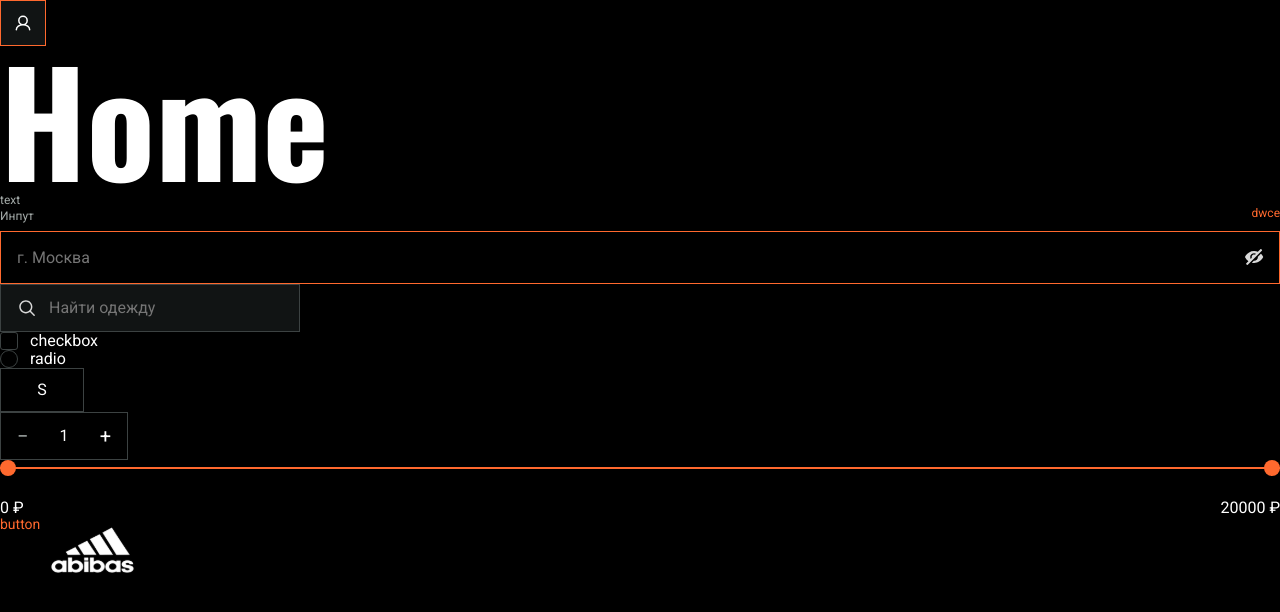
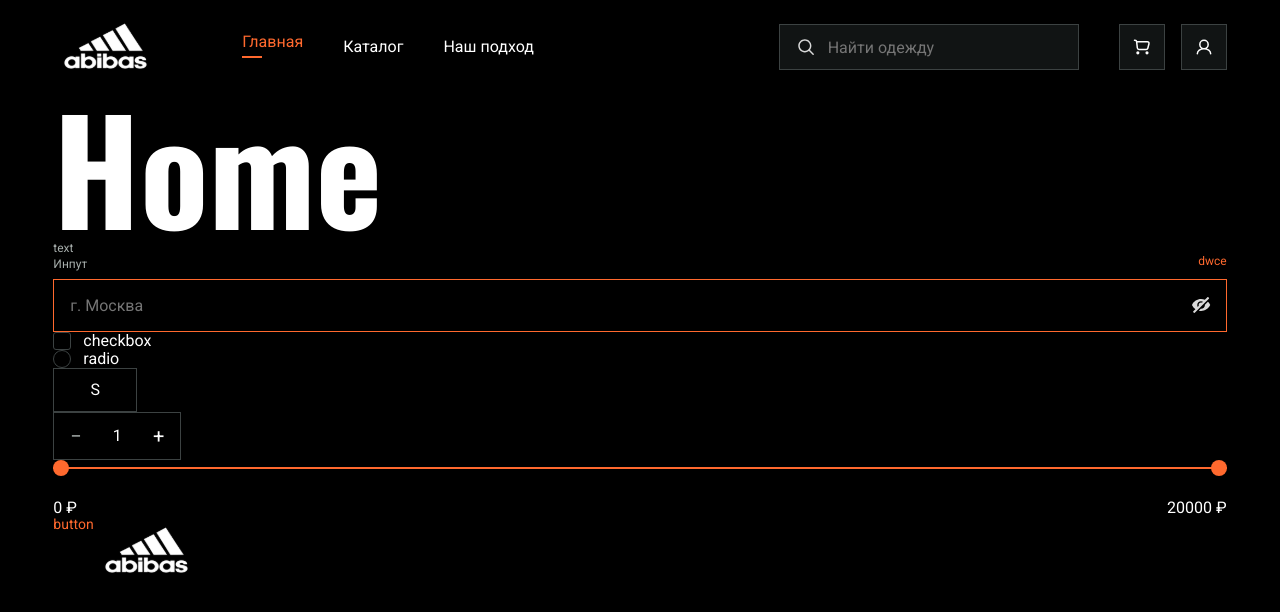
Before and after one commit to winder10fps/Abibas_frontend, a React (Vite) app: page / in a window 1280 px wide. Shown: the top 612 px of the page. Built offline with nearby package versions, Linux system fonts and the light colour scheme.

Commit message:
добавлены компоненты Header, RouterLink

```diff
--- a/src/app/layout/ui/Layout.css
+++ b/src/app/layout/ui/Layout.css
@@ -0,0 +1,3 @@
+.layout {
+  margin: 0 calc(80 / 1920 * 100%);
+}
--- a/src/app/layout/ui/Layout.tsx
+++ b/src/app/layout/ui/Layout.tsx
@@ -1,12 +1,11 @@
 import { Outlet } from 'react-router-dom'
 import './Layout.css'
-import { IconLink } from '@/shared/ui'
+import { Header } from '@/widgets/header'
 
 export const Layout = () => {
   return (
     <div className='layout'>
-      {/* header */}
-      <IconLink to="/profile" iconPath="/icons/profile.svg" alt="👤"/>
+      <Header />
       <main className="layout-content">
         <Outlet />
       </main>
--- a/src/pages/home/ui/HomePage.tsx
+++ b/src/pages/home/ui/HomePage.tsx
@@ -1,9 +1,7 @@
-import { Button, Checkbox, Input, Logo, Radio, RangeSlider, SearchInput, SizeSelector, Stepper, Text } from "@/shared/ui"
-import { useRef, useState } from "react"
+import { Button, Checkbox, Input, Logo, Radio, RangeSlider, SizeSelector, Stepper, Text } from "@/shared/ui"
+import { useState } from "react"
 
 export const HomePage = () => {
-  const ref = useRef<HTMLInputElement>(null)
-  const [query, setQuery] = useState('');
   const [sizeSelected, setSizeSelected] = useState(false)
   const [count, setCount] = useState(1)
   const [range, setRange] = useState({ min: 0, max: 20000 });
@@ -13,7 +11,7 @@ export const HomePage = () => {
       <h1>Home</h1>
       <Text size="micro" color="foreground">text</Text>
       <Input id="input" label="Инпут" placeholder="г. Москва" type="password" errorMessage="dwce" />
-      <SearchInput ref={ref} value={query} onChange={(e) => setQuery(e.target.value)} onClear={() => setQuery('')} />
+
       <Checkbox label="checkbox" />
       <Radio label="radio" />
       <SizeSelector
--- a/src/shared/ui/IconLink/IconLink.tsx
+++ b/src/shared/ui/IconRouterLink/IconRouterLink.tsx
@@ -1,13 +1,13 @@
 import { NavLink } from 'react-router-dom'
-import './IconLink.css'
+import './IconRouterLink.css'
 
-type IconLinkProps = {
+type IconRouterLinkProps = {
   to: string
   iconPath: string
   alt: string
 }
 
-export const IconLink = ({ to, iconPath, alt }: IconLinkProps) => {
+export const IconRouterLink = ({ to, iconPath, alt }: IconRouterLinkProps) => {
   return (
     <NavLink to={to} className='icon-link'>
       <img src={iconPath} alt={alt} className='icon-link__icon'/>
--- /dev/null
+++ b/src/shared/ui/RouterLink/RouterLink.css
@@ -0,0 +1,23 @@
+.router-link {
+  transition: all var(--transition-fast);
+}
+
+.router-link.active {
+  transform: translateY(-5px);
+  position: relative;
+}
+
+.router-link.active::before {
+  content: '';
+  display: block;
+  width: 20px;
+  height: 2px;
+  background-color: var(--color-accent);
+  position: absolute;
+  left: 0;
+  bottom: -8px;
+}
+
+.router-link:hover {
+  opacity: .9;
+}
--- /dev/null
+++ b/src/shared/ui/RouterLink/RouterLink.tsx
@@ -0,0 +1,27 @@
+import { type ReactNode } from 'react'
+import { NavLink } from 'react-router-dom'
+import { Text } from '@/shared/ui'
+import './RouterLink.css'
+
+type RouterLinkProps = {
+  to: string
+  children: ReactNode
+}
+
+export const RouterLink = ({
+  to,
+  children,
+}: RouterLinkProps) => {
+  return (
+    <NavLink to={to} className='router-link'>
+      {({ isActive }) => (
+        <Text
+          color={isActive ? 'accent' : 'light'}
+          size='default'
+        >
+          {children}
+        </Text>
+      )}
+    </NavLink>
+  )
+}
--- a/src/shared/ui/SearchInput/SearchInput.css
+++ b/src/shared/ui/SearchInput/SearchInput.css
@@ -1,6 +1,7 @@
 .search-input-wrapper {
   border: var(--border-secondary);
   max-width: 300px;
+  height: 46px;
   position: relative;
   display: flex;
   align-items: center;
@@ -8,7 +9,7 @@
 
 .search-input-field {
   background-color: var(--color-dark);
-  height: 46px;
+  height: 100%;
   width: 100%;
   padding: 0 48px;
 }
--- a/src/shared/ui/index.ts
+++ b/src/shared/ui/index.ts
@@ -8,4 +8,5 @@ export { SizeSelector } from './SizeSelector/SizeSelector'
 export { Stepper } from './Stepper/Stepper'
 export { RangeSlider } from './RangeSlider/RangeSlider'
 export { Logo } from './Logo/Logo'
-export { IconLink } from './IconLink/IconLink'
+export { IconRouterLink } from './IconRouterLink/IconRouterLink'
+export { RouterLink } from './RouterLink/RouterLink'
--- /dev/null
+++ b/src/widgets/header/index.ts
@@ -0,0 +1 @@
+export { Header } from './ui/Header'
--- /dev/null
+++ b/src/widgets/header/ui/Header.css
@@ -0,0 +1,20 @@
+.header {
+  position: relative;
+  padding: 12px 0;
+  z-index: 100;
+  display: flex;
+  align-items: center;
+  justify-content: space-between;
+}
+
+.header-nav {
+  display: flex;
+  gap: 40px;
+  margin: 0 auto 0 84px;
+}
+
+.header-nav-icons {
+  display: flex;
+  gap: 16px;
+  margin-left: 40px;
+}
--- /dev/null
+++ b/src/widgets/header/ui/Header.tsx
@@ -0,0 +1,47 @@
+import { useRef, useState } from 'react';
+import './Header.css'
+import { IconRouterLink, Logo, RouterLink, SearchInput } from '@/shared/ui'
+import { useNavigate } from 'react-router-dom';
+
+export const Header = () => {
+  const searchInputRef = useRef<HTMLInputElement>(null)
+  const [searchQuery, setSearchQuery] = useState('');
+  const navigate = useNavigate()
+
+  const handleSearch = () => {
+    const trimmedQuery = searchQuery.trim()
+    if (!trimmedQuery) return
+
+    navigate(`/catalog/search=${encodeURIComponent(trimmedQuery)}`)
+    console.log(searchQuery);
+  }
+
+  return (
+    <header className="header">
+      <Logo />
+      <nav className="header-nav">
+        <RouterLink to='/'>Главная</RouterLink>
+        <RouterLink to='/catalog'>Каталог</RouterLink>
+        <RouterLink to='/approach'>Наш подход</RouterLink>
+      </nav>
+
+      <SearchInput
+        ref={searchInputRef}
+        value={searchQuery}
+        onChange={(e) => setSearchQuery(e.target.value)}
+        onClear={() => setSearchQuery('')}
+        onSubmit={handleSearch}
+        onKeyDown={(e) => {
+          if (e.key === 'Enter') {
+            handleSearch()
+          }
+        }}
+      />
+
+      <nav className='header-nav-icons'>
+        <IconRouterLink to='/cart' iconPath='/icons/cart.svg' alt='🛒' />
+        <IconRouterLink to='/profile' iconPath='/icons/profile.svg' alt='👤' />
+      </nav>
+    </header>
+  )
+}
```
Also changed, not shown: src/shared/ui/IconRouterLink/IconRouterLink.css (renamed from src/shared/ui/IconLink/IconLink.css).
